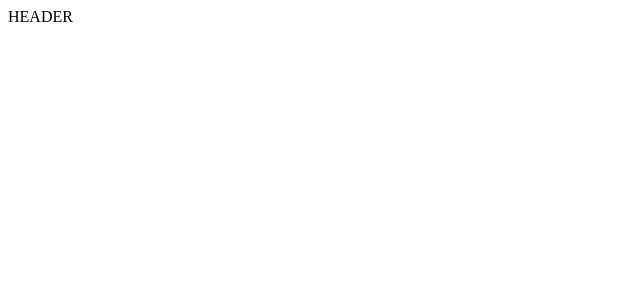
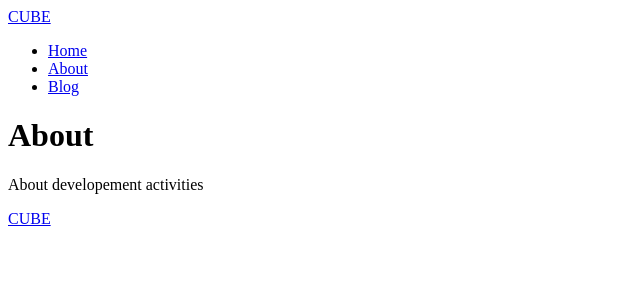
Before and after one commit to Dens0728/Blog, a Next.js app: page /about in a window 1280 px wide. Shown: the top 300 px of the page, without its empty margins (0-640 px from the left). Built offline with nearby package versions, Linux system fonts and the light colour scheme.

Commit message:
chapter2 finished

```diff
--- a/components/footer.js
+++ b/components/footer.js
@@ -1,2 +1,8 @@
-const footer = () => <footer>FOOTER</footer>;
-export default footer;
+import Logo from 'components/logo'
+const Footer = () => (
+  <footer>
+    <Logo />
+  </footer>
+)
+
+export default Footer
--- a/components/header.js
+++ b/components/header.js
@@ -1,3 +1,12 @@
-const Header = () =>
- <header>HEADER</header>;
-export default Header;
+import Logo from 'components/logo'
+import Nav from 'components/nav'
+
+const Header = () => {
+  return (
+    <header>
+      <Logo />
+      <Nav />
+    </header>
+  )
+}
+export default Header
--- a/components/layout.js
+++ b/components/layout.js
@@ -1,11 +1,11 @@
-import Header from "components/header";
-import Footer from "components/footer";
+import Header from 'components/header'
+import Footer from 'components/footer'
 
-const layout = ({ Children }) => (
+const layout = ({ children }) => (
   <>
     <Header />
-    <main>{Children}</main>
-    <footer />
+    <main>{children}</main>
+    <Footer />
   </>
-);
-export default layout;
+)
+export default layout
--- /dev/null
+++ b/components/logo.js
@@ -0,0 +1,5 @@
+import Link from 'next/link'
+
+const Logo = () => <Link href='/'>CUBE</Link>
+
+export default Logo
--- /dev/null
+++ b/components/nav.js
@@ -0,0 +1,22 @@
+import Link from 'next/link'
+
+const Nav = () => {
+  return (
+    // nav>ul>(li>Link[href=/])*3
+    <nav>
+      <ul>
+        <li>
+          <Link href='/'>Home</Link>
+        </li>
+        <li>
+          <Link href='/about'>About</Link>
+        </li>
+        <li>
+          <Link href='/blog'>Blog</Link>
+        </li>
+      </ul>
+    </nav>
+  )
+}
+
+export default Nav
--- a/pages/about.js
+++ b/pages/about.js
@@ -1,10 +1,5 @@
-import Hero from "components/hero";
-
-export default function About() {
-  return (
-  <Hero
-    title="About"
-    subtitle="About development activities"
-    />
-    )
+import Hero from 'components/hero'
+const about = () => {
+  return <Hero title='About' subtitle='About developement activities' />
 }
+export default about
```
Also changed, not shown: components/hero.js (+9 -9 lines), pages/_app.js (+7 -10 lines), pages/blog/index.js (+4 -10 lines), pages/index.js (+2 -7 lines).
